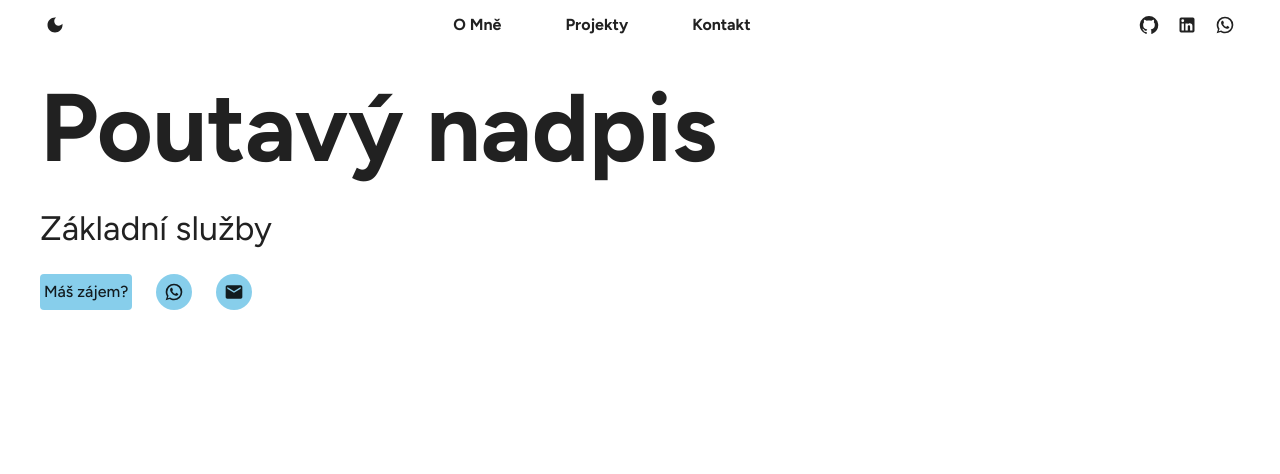
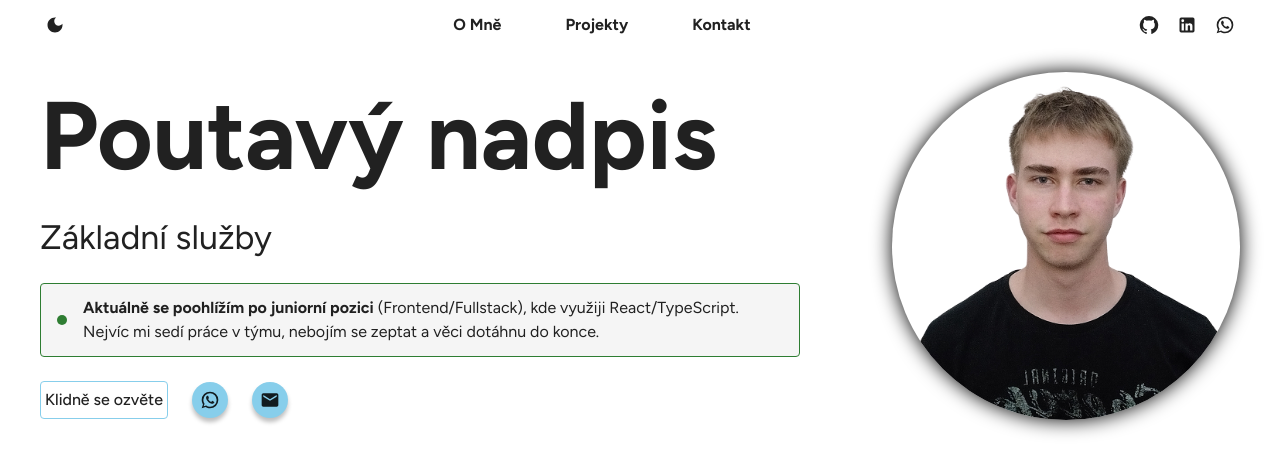
Before and after one commit to Veselyy/PortfolioWeb, a React (Vite) app: page / in a window 1280 px wide. Shown: the top 474 px of the page. Built offline with nearby package versions, Linux system fonts and the light colour scheme.

Commit message:
Add header section with contact options, integrate profile photo, and centralize contact and header content data for improved maintainability

```diff
--- a/src/components/Header.tsx
+++ b/src/components/Header.tsx
@@ -1,65 +1,121 @@
-import { IconButton, Stack, Typography } from '@mui/material';
+import { Box, IconButton, Stack, Typography } from '@mui/material';
 import WhatsAppIcon from '@mui/icons-material/WhatsApp';
 import MailIcon from '@mui/icons-material/Mail';
 
-const subtitleSx = {
+import heroPhoto from '../assets/photo_of_me.png';
+import { CONTACT } from '../data/contact';
+import { HEADER_CONTENT } from '../data/headerContent';
+
+const styles = {
+  headerWrapper: {
+    alignItems: 'center',
+    gap: 5,
+  },
+  headerContent: {
+    width: { md: '70%', xs: '100%' },
+  },
+  subtitle: {
     fontWeight: 500,
     p: 0.5,
+    border: '1px solid',
+    borderColor: 'info.main',
+    borderRadius: 1,
+  },
+  contactIconButton: {
+    color: 'inherit',
     bgcolor: 'info.main',
+    p: 1,
+    boxShadow: '0px 4px 4px 0px rgba(0, 0, 0, 0.25)',
+    transition: (theme) =>
+      theme.transitions.create('transform', {
+        duration: theme.transitions.duration.shorter,
+      }),
+    '&:hover, &:focus-visible': { bgcolor: 'info.main', transform: 'scale(1.1)' },
+  },
+  availabilityDot: {
+    width: 10,
+    height: 10,
+    borderRadius: '50%',
+    bgcolor: 'success.main',
+    flex: '0 0 auto',
+  },
+  availabilityCard: {
+    border: '1px solid',
+    borderColor: 'success.main',
+    bgcolor: 'action.hover',
     borderRadius: 1,
+    px: 2,
+    py: 1.5,
+    alignItems: 'center',
+    maxWidth: 760,
+  },
+  heroWrapper: {
+    width: { md: '30%', xs: '100%' },
+    p: { md: 0, xs: '0 20%' },
+  },
+  heroImage: {
+    width: '100%',
+    borderRadius: '50%',
+    boxShadow: (theme) => {
+      const c =
+        theme.palette.mode === 'dark' ? theme.palette.common.white : theme.palette.common.black;
+
+      return `0 0 20px ${c}`; // 66 = ~40% alpha
+    },
+  },
 } as const;
 
 function Header() {
   return (
-    <Stack spacing={3}>
+    <Stack direction={{ xs: 'column', md: 'row' }} sx={styles.headerWrapper}>
+      <Stack spacing={3} sx={styles.headerContent}>
         <Typography variant="h1" sx={{ fontWeight: '700' }}>
-        Poutavý nadpis
+          {HEADER_CONTENT.title}
         </Typography>
-      <Typography variant="h4">Základní služby</Typography>
-      <Stack direction={'row'} spacing={3}>
-        <Typography variant="subtitle1" sx={subtitleSx}>
-          Máš zájem?
+        <Typography variant="h4">{HEADER_CONTENT.subtitle}</Typography>
+
+        <Stack direction="row" spacing={2} sx={styles.availabilityCard}>
+          <Box sx={styles.availabilityDot} />
+          <Typography variant="body1">
+            <strong>{HEADER_CONTENT.availability.strong}</strong> {HEADER_CONTENT.availability.rest}
+          </Typography>
+        </Stack>
+
+        <Stack direction="row" spacing={3} sx={{ alignItems: 'center', flexWrap: 'wrap' }}>
+          <Typography variant="subtitle1" sx={styles.subtitle}>
+            {HEADER_CONTENT.cta}
           </Typography>
           <IconButton
             component="a"
-          href="https://wa.me/420732424435"
+            href={CONTACT.whatsapp.href}
             target="_blank"
             rel="noreferrer"
             aria-label="Kontaktovat přes WhatsApp"
-          sx={{
-            color: 'inherit',
-            bgcolor: 'info.main',
-            p: 1,
-            transition: (theme) =>
-              theme.transitions.create('transform', {
-                duration: theme.transitions.duration.shorter,
-              }),
-            '&:hover': { bgcolor: 'info.main', transform: 'scale(1.1)' },
-            '&:focus-visible': { bgcolor: 'info.main', transform: 'scale(1.1)' },
-          }}
+            sx={styles.contactIconButton}
           >
             <WhatsAppIcon />
           </IconButton>
           <IconButton
             component="a"
-          href="mailto:veselymartin.online@gmail.com"
+            href={CONTACT.email.href}
             aria-label="Napsat e-mail"
-          sx={{
-            color: 'inherit',
-            bgcolor: 'info.main',
-            p: 1,
-            transition: (theme) =>
-              theme.transitions.create('transform', {
-                duration: theme.transitions.duration.shorter,
-              }),
-            '&:hover': { bgcolor: 'info.main', transform: 'scale(1.1)' },
-            '&:focus-visible': { bgcolor: 'info.main', transform: 'scale(1.1)' },
-          }}
+            sx={styles.contactIconButton}
           >
             <MailIcon />
           </IconButton>
         </Stack>
       </Stack>
+
+      <Box sx={styles.heroWrapper}>
+        <Box
+          component="img"
+          src={heroPhoto}
+          alt={HEADER_CONTENT.photoAlt}
+          loading="lazy"
+          sx={styles.heroImage}
+        />
+      </Box>
+    </Stack>
   );
 }
 
--- /dev/null
+++ b/src/data/contact.ts
@@ -0,0 +1,10 @@
+export const CONTACT = {
+  whatsapp: {
+    phone: '+420732424435',
+    href: 'https://wa.me/420732424435',
+  },
+  email: {
+    address: 'veselymartin.online@gmail.com',
+    href: 'mailto:veselymartin.online@gmail.com',
+  },
+} as const;
--- /dev/null
+++ b/src/data/headerContent.ts
@@ -0,0 +1,10 @@
+export const HEADER_CONTENT = {
+  title: 'Poutavý nadpis',
+  subtitle: 'Základní služby',
+  availability: {
+    strong: 'Aktuálně se poohlížím po juniorní pozici',
+    rest: '(Frontend/Fullstack), kde využiji React/TypeScript. Nejvíc mi sedí práce v týmu, nebojím se zeptat a věci dotáhnu do konce.',
+  },
+  cta: 'Klidně se ozvěte',
+  photoAlt: 'Profilová fotografie',
+} as const;
--- a/src/data/navbar/socialLinks.ts
+++ b/src/data/navbar/socialLinks.ts
@@ -3,6 +3,8 @@ import type { SvgIconComponent } from '@mui/icons-material';
 import GitHubIcon from '@mui/icons-material/GitHub';
 import LinkedInIcon from '@mui/icons-material/LinkedIn';
 import WhatsAppIcon from '@mui/icons-material/WhatsApp';
+
+import { CONTACT } from '../contact';
 
 export type SocialLink = {
   id: 'github' | 'linkedin' | 'whatsapp';
@@ -29,7 +31,7 @@ export const socialLinks: SocialLink[] = [
   },
   {
     id: 'whatsapp',
-    href: 'https://wa.me/420732424435',
+    href: CONTACT.whatsapp.href,
     tooltip: 'WhatsApp',
     ariaLabel: 'Otevřít WhatsApp chat v nové kartě',
     Icon: WhatsAppIcon,
```
Also changed, not shown: src/assets/photo_of_me.png (added). Lines whose indentation alone changed are shown as unchanged.
